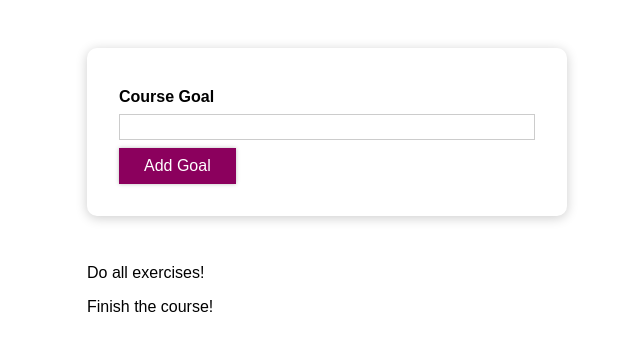
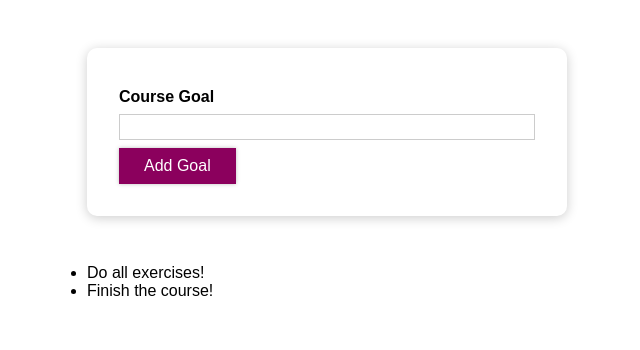
Before and after one commit to NenadRosuljas/todo-app, a React (Create React App) app: page / in a window 1280 px wide. Shown: the top 350 px of the page, without its empty margins (313-953 px from the left). Built offline with nearby package versions, Linux system fonts and the light colour scheme.

Commit message:
Created CourseGoalItem component for goals.

```diff
--- /dev/null
+++ b/src/components/CourseGoals/CourseGoalItem/CourseGoalItem.jsx
@@ -0,0 +1,7 @@
+import React from 'react';
+
+const CourseGoalItem = (props) => {
+  return <li>{props.children}</li>;
+};
+
+export default CourseGoalItem;
--- a/src/components/CourseGoals/CourseGoalList/CourseGoalList.jsx
+++ b/src/components/CourseGoals/CourseGoalList/CourseGoalList.jsx
@@ -1,10 +1,11 @@
 import React from 'react';
+import CourseGoalItem from '../CourseGoalItem/CourseGoalItem';
 
 const CourseGoalList = (props) => {
   return (
     <ul className='goal-list'>
       {props.items.map((goal) => (
-        <p>{goal.text}</p>
+        <CourseGoalItem>{goal.text}</CourseGoalItem>
       ))}
     </ul>
   );
```
